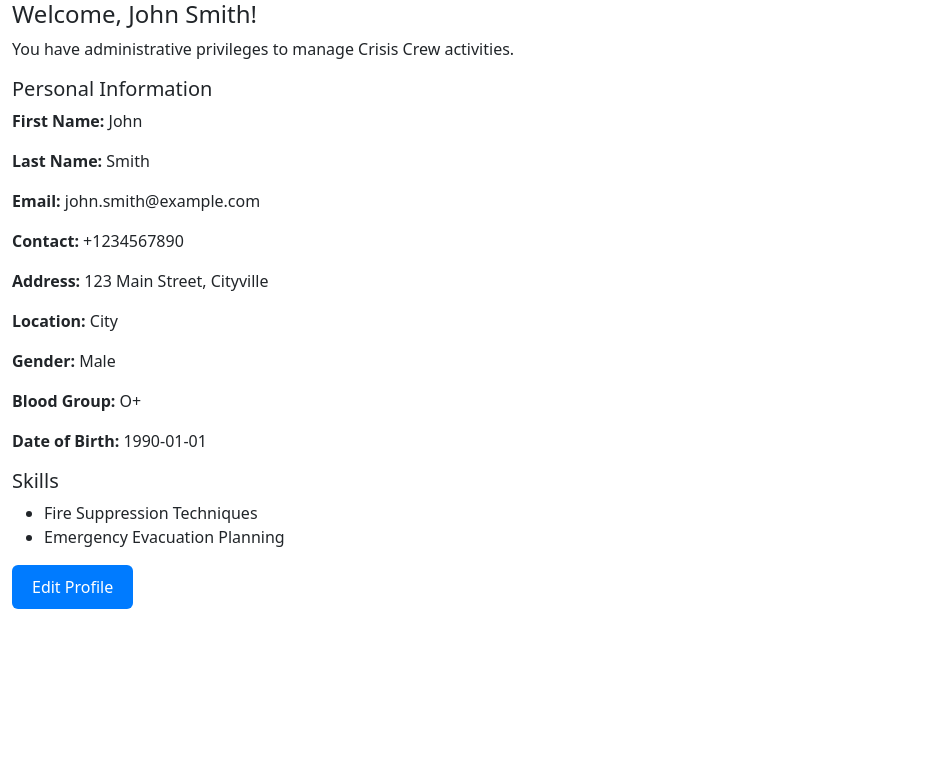
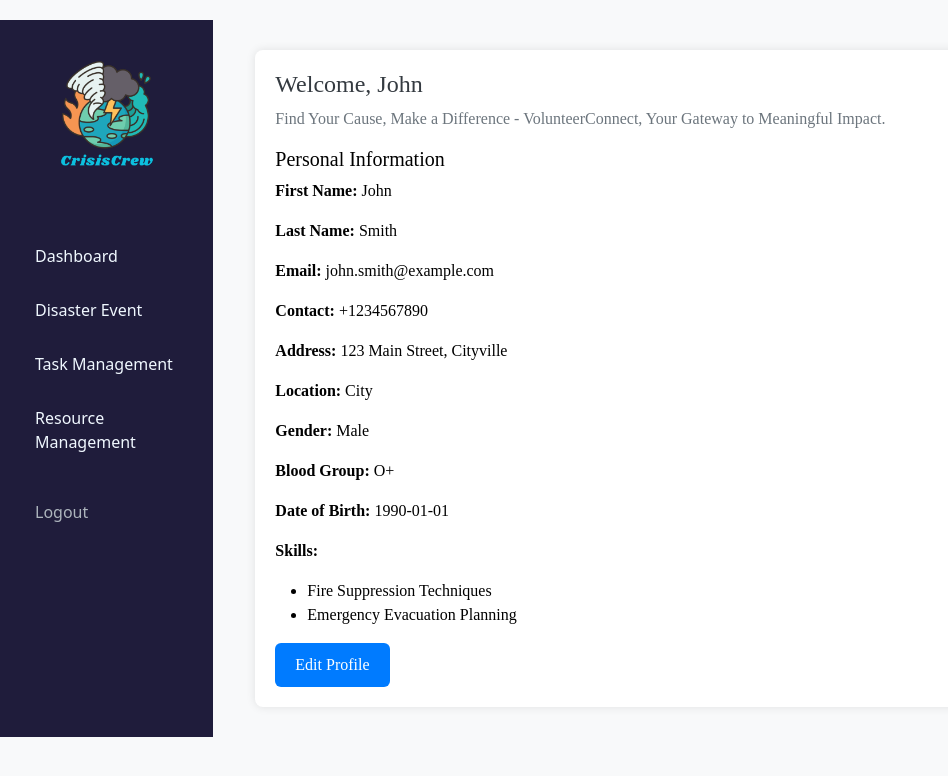
Before and after one commit to showrin20/CrisisCrew30, a PHP site: page /portfolio.php in a window 1280 px wide. Shown: the top 776 px of the page, without its empty margins (0-948 px from the left). Run offline with PHP 8.4, Linux system fonts and the light colour scheme.

Commit message:
changed portfolio

```diff
--- a/crisiscrew20.sql
+++ b/crisiscrew20.sql
@@ -137,7 +137,7 @@
 
 INSERT INTO `volunteers` (`firstName`, `lastName`, `email`, `contact`, `address`, `location`, `gender`, `bloodGroup`, `achievements`, `skills`, `pic`, `username`, `password`)
 VALUES
-('John', 'Doe', 'john@example.com', '1234567890', '123 Main St', 'Cityville', 'Male', 'O+', '1990-01-01', 'First Aid, Fire Safety', 'images/johndoe.jpg', 'john_doe', '$2y$10$UeEpZJOFus2VTQ8f7s6NluUwDvSKJrL.IRX4T9XbFXSz5p0GIE3My'),
-('Jane', 'Doe', 'jane@example.com', '9876543210', '456 Oak St', 'Townsville', 'Female', 'A-', '1992-03-15', 'CPR, Disaster Management', 'images/janedoe.jpg', 'jane_doe', '$2y$10$UeEpZJOFus2VTQ8f7s6NluUwDvSKJrL.IRX4T9XbFXSz5p0GIE3My');
+('John', 'Doe', 'john@example.com', '1234567890', '123 Main St', 'Cityville', 'Male', 'O+', '1990-01-01', 'First Aid, Fire Safety', 'images/johndoe.jpg', 'john_doe', '1234'),
+('Jane', 'Doe', 'jane@example.com', '9876543210', '456 Oak St', 'Townsville', 'Female', 'A-', '1992-03-15', 'CPR, Disaster Management', 'images/janedoe.jpg', 'jane_doe', '1234');
 
 COMMIT;
--- a/portfolio.php
+++ b/portfolio.php
@@ -27,14 +27,54 @@
 
     <!-- Additional Styles -->
     <style>
-        /* Add your custom styles here */
+          body {
+            background-color: #f8f9fa; /* Set a light background color */
+        }
+
+        .container-fluid {
+            margin-top: 20px; /* Add margin at the top for spacing */
+        }
+
+        .welcome-message {
+            background-color: #fff; /* Set a white background color for the user profile */
+            padding: 20px; /* Add padding for spacing */
+            border-radius: 8px; /* Add border radius for rounded corners */
+            box-shadow: 0 0 10px rgba(0, 0, 0, 0.1); /* Add a subtle box shadow for depth */
+        }
     </style>
 </head>
 <body>
-    <div class="container-fluid">
-        <div class="profile-container">
-            <h4>Welcome, <?php echo $firstName . ' ' . $lastName; ?>!</h4>
-            <p>You have administrative privileges to manage Crisis Crew activities.</p>
+
+<div class="container-fluid">
+      <div class="row">
+        <!-- Sidebar -->
+        <nav class="col-12 col-md-3 col-lg-2 sidebar">
+          <a href="index.html">
+            <img src="images/CrisisCrew.png" alt="logo" class="img-fluid" />
+          </a>
+
+          <!-- Sidebar Navigation Links -->
+          <div class="list-group mt-3">
+            <a href="admin_dashboard.html">Dashboard</a>
+            <a href="disaster_event.html">Disaster Event</a>
+            <a href="task_management.html">Task Management</a>
+            <a href="resource_management.html">Resource Management</a>
+          </div>
+
+          <!-- Logout Link -->
+          <footer class="mt-3">
+            <a href="index.html" style="color: #adb5bd">Logout</a>
+          </footer>
+        </nav>
+
+        <!-- Main Content Area -->
+        <div class="col-lg-10 col-md-9 col-12">
+          <div class="welcome-message">
+            <h4 style="color: #343a40">Welcome, <?php echo $firstName ?? ''; ?></h4>
+            <p style="color: #6c757d">
+              Find Your Cause, Make a Difference - VolunteerConnect, Your
+              Gateway to Meaningful Impact.
+            </p>
 
             <!-- Display user information (you may dynamically fetch this from a database) -->
             <h5>Personal Information</h5>
@@ -49,8 +89,7 @@
             <p><strong>Date of Birth:</strong> <?php echo $DOB ?? ''; ?></p>
 
             <!-- Additional user information -->
-            <h5>Skills</h5>
-            <ul>
+            <p><strong>Skills:</strong>            <ul>
                 <?php
                     if (isset($skills) && is_array($skills)) {
                         foreach ($skills as $skill) {
```
Also changed, not shown: client_dashboard.php (+5 -5 lines).
